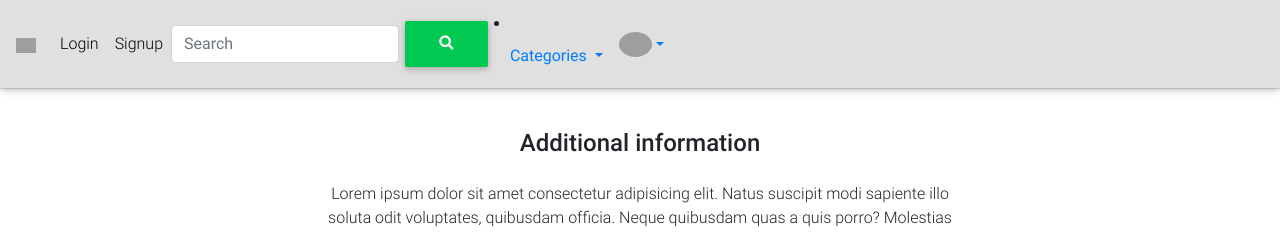
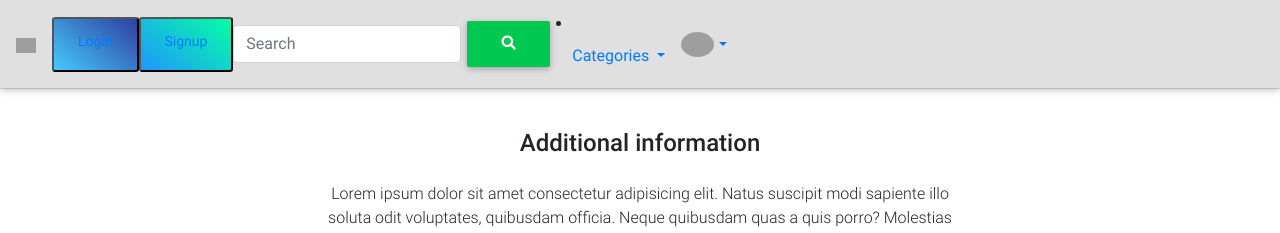
Before and after one commit to floydflava/comfi, a Django app: page /accessories in a window 1280 px wide. Shown: the top 233 px of the page. Run offline with Django 3.2, Linux system fonts and the light colour scheme; data that the repository does not hold is empty; some libraries are stand-ins or nearby versions; grey boxes are pictures that could not be loaded.

Commit message:
initial commit

```diff
--- a/templates/navbar.html
+++ b/templates/navbar.html
@@ -13,34 +13,33 @@
         />
       </a>
       <!-- Left links -->
-        <ul class="navbar-nav me-auto mb-2 mb-lg-0">
+
           {% if request.user.is_authenticated %}
-          <li class="nav-item">
+          <button class="btn peach-gradient">
             <a href="{% url 'rope:order-summary' %}" class="nav-link waves-effect">
               <span class="badge red z-depth-1 mr-1"> {{ request.user|cart_item_count }} </span>
               <i class="fas fa-shopping-cart"></i>
               <span class="clearfix d-none d-sm-inline-block"> Cart </span>
             </a>
-          </li>
-
-          <li class="nav-item">
+          </button>
+          <button type="button" class="btn-sm purple-gradient">
             <a class="nav-link waves-effect" href="{% url 'account_logout' %}">
               <span class="clearfix d-none d-sm-inline-block"> Logout </span>
             </a>
-          </li>
+          </button>
           {% else %}
-          <li class="nav-item">
+          <button class="btn-sm blue-gradient">
             <a class="nav-link waves-effect" href="{% url 'account_login' %}">
               <span class="clearfix d-none d-sm-inline-block"> Login </span>
             </a>
-          </li>
-          <li class="nav-item">
+          </button>
+          <button class="btn-sm aqua-gradient">
             <a class="nav-link waves-effect" href="{% url 'account_signup' %}">
               <span class="clearfix d-none d-sm-inline-block"> Signup </span>
             </a>
-          </li>
+          </button>
           {% endif %}
-      </ul>
+
       <form class="form-inline my-mb-0">
         <input class="form-control mr-sm-0" type="search" action="{% url 'rope:search' %}" method="get" placeholder="Search" aria-label="Search" name="q" type="text">
         <button id="search-button" type="button" class="btn btn-success">
```
